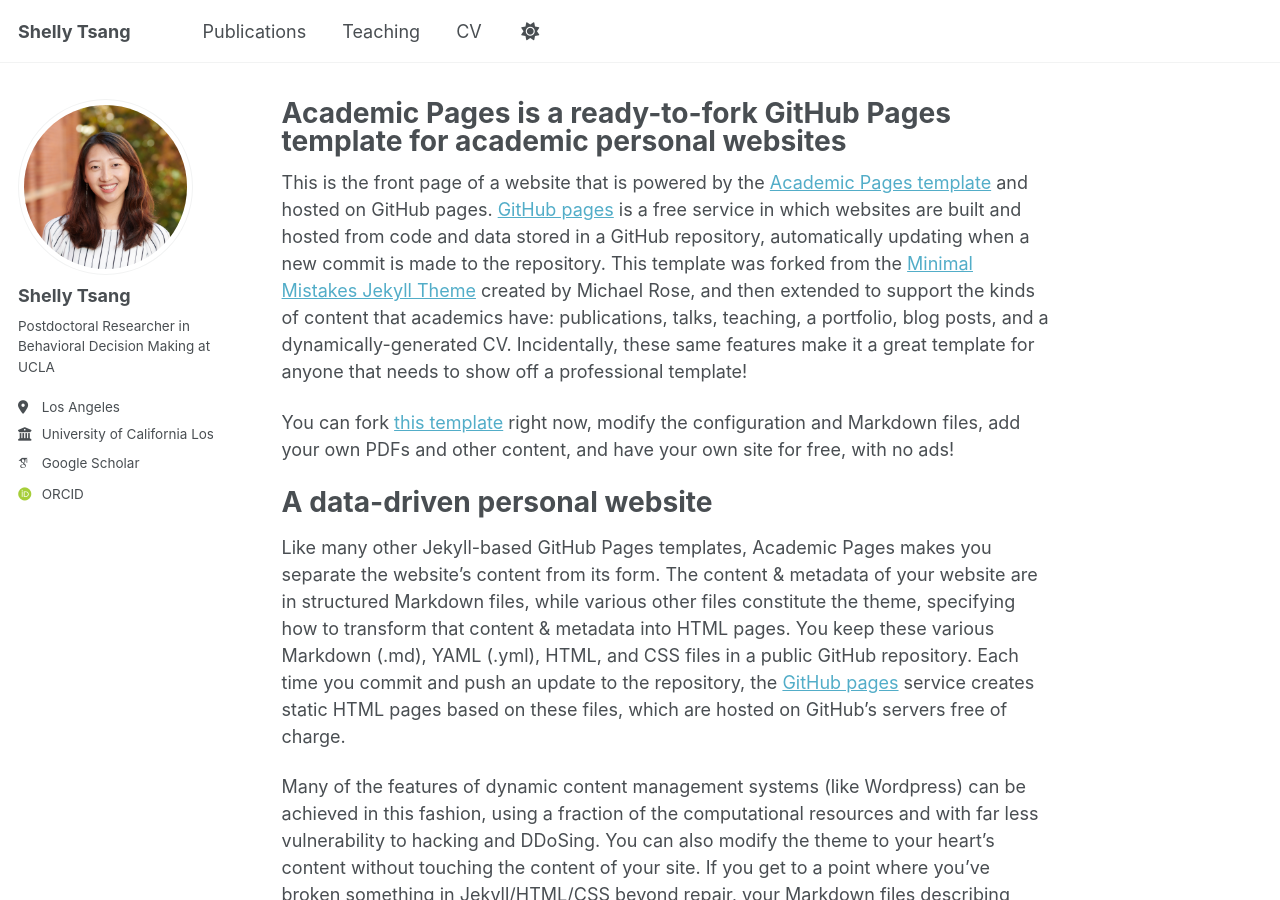
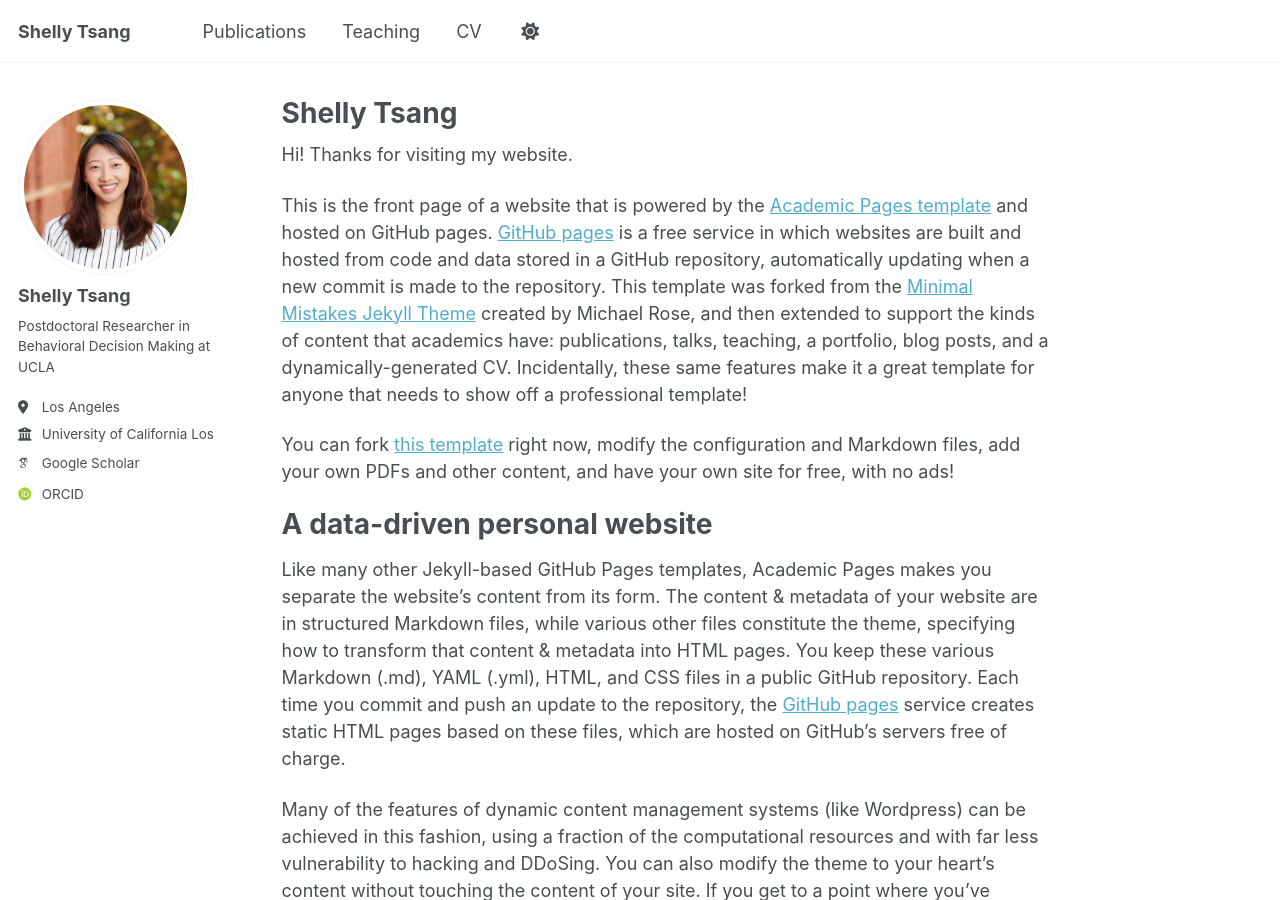
Before and after one commit to shellytsang/.github.io, a Jekyll site: the page built from _pages/about.md, in a window 1280 px wide and 900 px high. Built offline with Jekyll 4.4.1, drawn with Linux system fonts in a browser that asks for light colours; some web fonts are replaced; a script that is not in the unit is left out.

Commit message:
Update about.md

```diff
--- a/_pages/about.md
+++ b/_pages/about.md
@@ -1,11 +1,16 @@
 ---
 permalink: /
-title: "Academic Pages is a ready-to-fork GitHub Pages template for academic personal websites"
+title: "Shelly Tsang"
 author_profile: true
 redirect_from:
   - /about/
   - /about.html
 ---
+
+Hi! Thanks for visiting my website.
+
+
+
 
 This is the front page of a website that is powered by the [Academic Pages template](https://github.com/academicpages/academicpages.github.io) and hosted on GitHub pages. [GitHub pages](https://pages.github.com) is a free service in which websites are built and hosted from code and data stored in a GitHub repository, automatically updating when a new commit is made to the repository. This template was forked from the [Minimal Mistakes Jekyll Theme](https://mmistakes.github.io/minimal-mistakes/) created by Michael Rose, and then extended to support the kinds of content that academics have: publications, talks, teaching, a portfolio, blog posts, and a dynamically-generated CV. Incidentally, these same features make it a great template for anyone that needs to show off a professional template!
 
```
